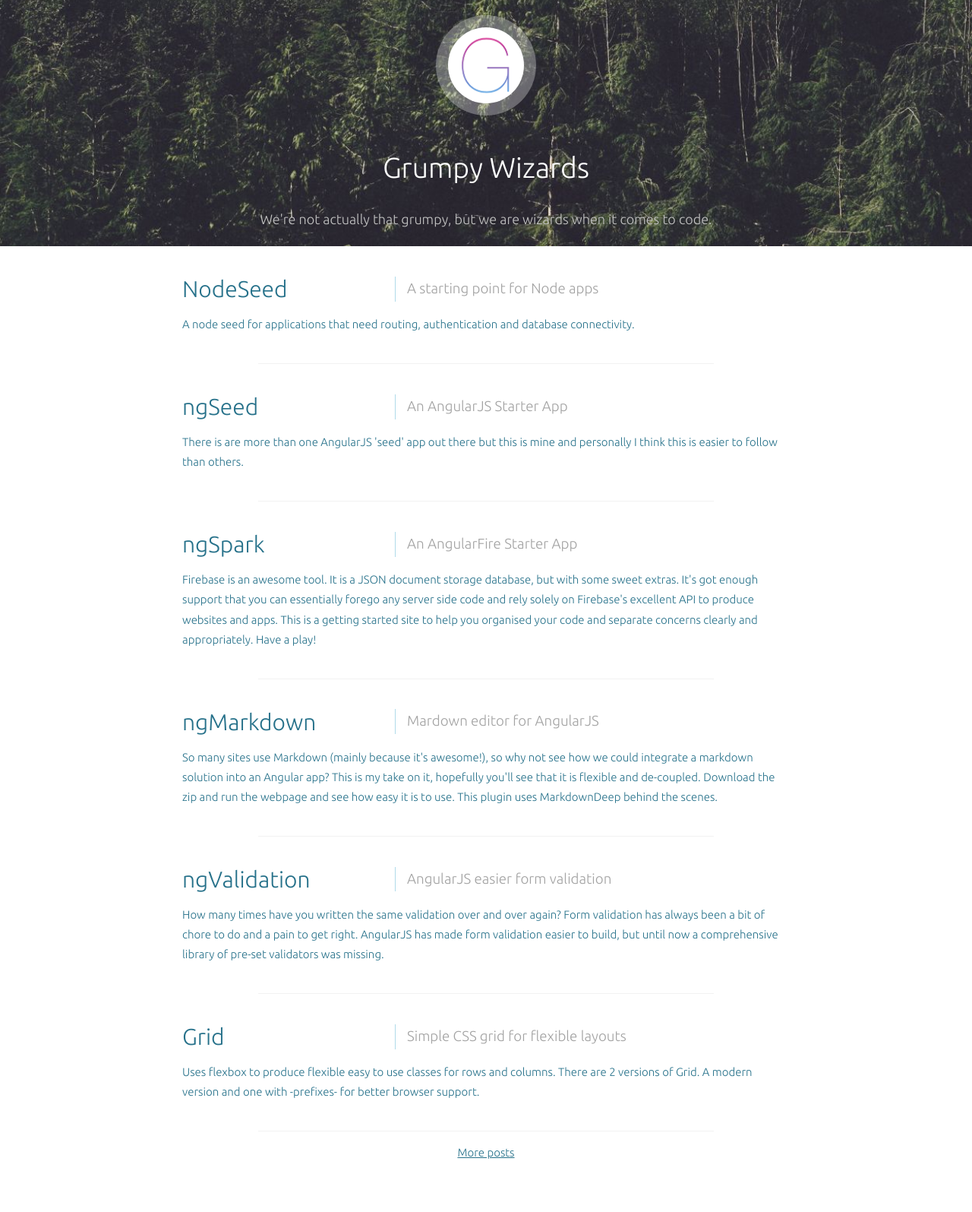
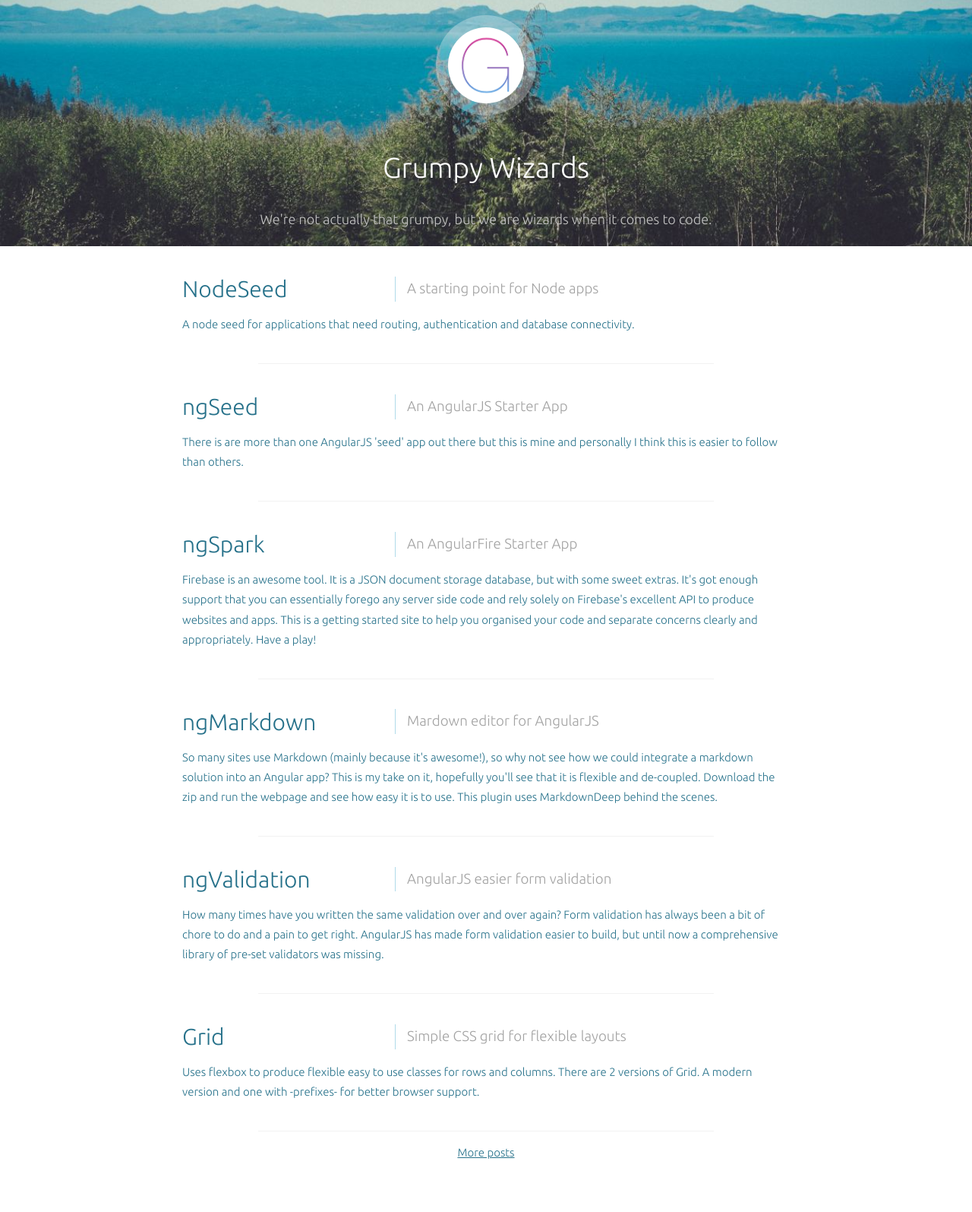
Before and after one commit to andmarkan/GrumpyWizards.github.io, a Jekyll site: the page built from index.html, in a window 1280 px wide. Shown: the whole page at 76% size. Built offline with Jekyll 4.4.1, drawn with Linux system fonts in a browser that asks for light colours; the list of posts is cut into pages by our own code.

Commit message:
New header image

```diff
--- a/css/site.css
+++ b/css/site.css
@@ -8,7 +8,7 @@
 
 .site-header {
 	background-image: url(/img/header.jpg);
-	background-position: bottom;
+	background-position: center;
 	background-repeat: no-repeat;
 	-webkit-background-size: cover;
 	-moz-background-size: cover;
```
